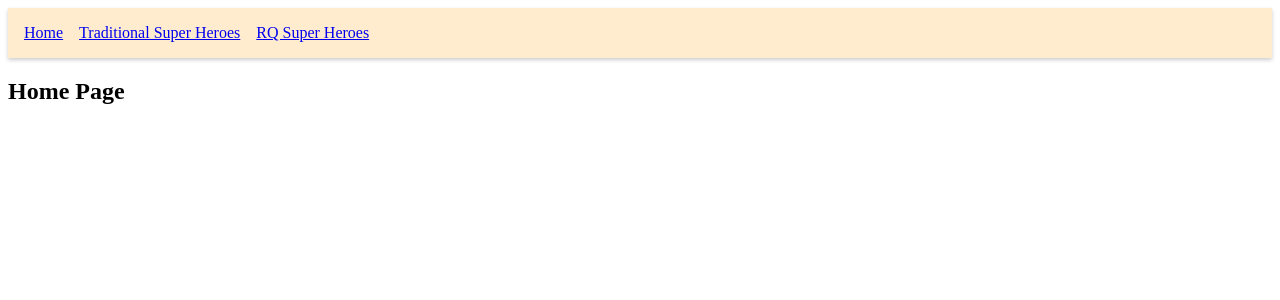
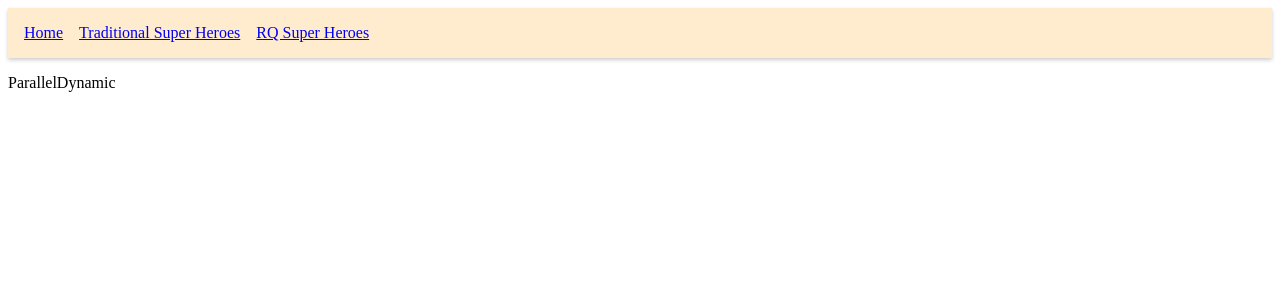
Before and after one commit to Aarchi-Ayoub/react-query-demo, a React (Create React App) app: page /ParallelDynamic in a window 1280 px wide. Shown: the top 300 px of the page. Built offline with nearby package versions, Linux system fonts and the light colour scheme; the HTML template or start-up script is replaced by a standard one.

Commit message:
Dynamic Parallel Queries

```diff
--- /dev/null
+++ b/src/components/ParallelDynamic.js
@@ -0,0 +1,21 @@
+import axios from "axios";
+import React from "react";
+import { useQueries } from "react-query";
+
+// Geting data
+const getData = (heroID) => {
+  return axios.get(`http://localhost:4000/superheroes/${heroID}`);
+};
+
+export default function ParallelDynamic({ herosID }) {
+  const result = useQueries(
+    herosID.map((hero) => {
+      return {
+        queryKey: ["get-hero", hero],
+        queryFun: () => getData(hero),
+      };
+    })
+  );
+  console.log({ result });
+  return <div>ParallelDynamic</div>;
+}
--- a/src/routes/index.js
+++ b/src/routes/index.js
@@ -4,6 +4,7 @@ import { HomePage } from "../components/Home.page";
 import { RQSuperHeroesPage } from "../components/RQSuperHeroes.page";
 import { SuperHeroesPage } from "../components/SuperHeroes.page";
 import { SuperHero } from "../components/SuperHero.page";
+import ParallelDynamic from "../components/ParallelDynamic";
 
 function Routes() {
   return (
@@ -32,6 +33,10 @@ function Routes() {
           <Route path="/SuperHero/:heroId">
             <SuperHero />
           </Route>
+          <Route path="/ParallelDynamic">
+            <ParallelDynamic herosID={[1, 3]} />
+          </Route>
+
           <Route path="/">
             <HomePage />
           </Route>
```
